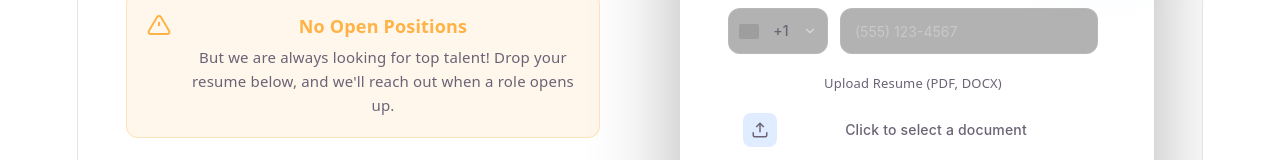
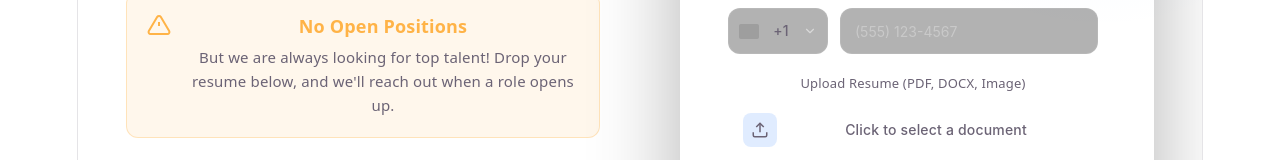
Before and after one commit to aviralshukla2612-png/Zarvion-Technologies, a React (Vite) app in the folder frontend/: page /careers in a window 1280 px wide. Shown: the part 320-480 px from the top of the page. Built offline with nearby package versions, Linux system fonts and the light colour scheme; grey boxes are pictures that could not be loaded; the HTML template or start-up script is replaced by a standard one.

Commit message:
update: allow image files for resume upload

```diff
--- a/frontend/src/components/Careers/Careers.jsx
+++ b/frontend/src/components/Careers/Careers.jsx
@@ -316,13 +316,13 @@ const Careers = () => {
                 </div>
 
                 <div className="form-group reveal-field" style={{ transitionDelay: '0.25s' }}>
-                  <label htmlFor="resume">Upload Resume (PDF, DOCX)</label>
+                  <label htmlFor="resume">Upload Resume (PDF, DOCX, Image)</label>
                   <div className="file-upload-wrapper">
                     <input
                       type="file"
                       id="resume"
                       name="resume"
-                      accept=".pdf,.doc,.docx"
+                      accept=".pdf,.doc,.docx,.jpg,.jpeg,.png"
                       required
                       className="file-input-hidden"
                       onChange={(e) => {
```
